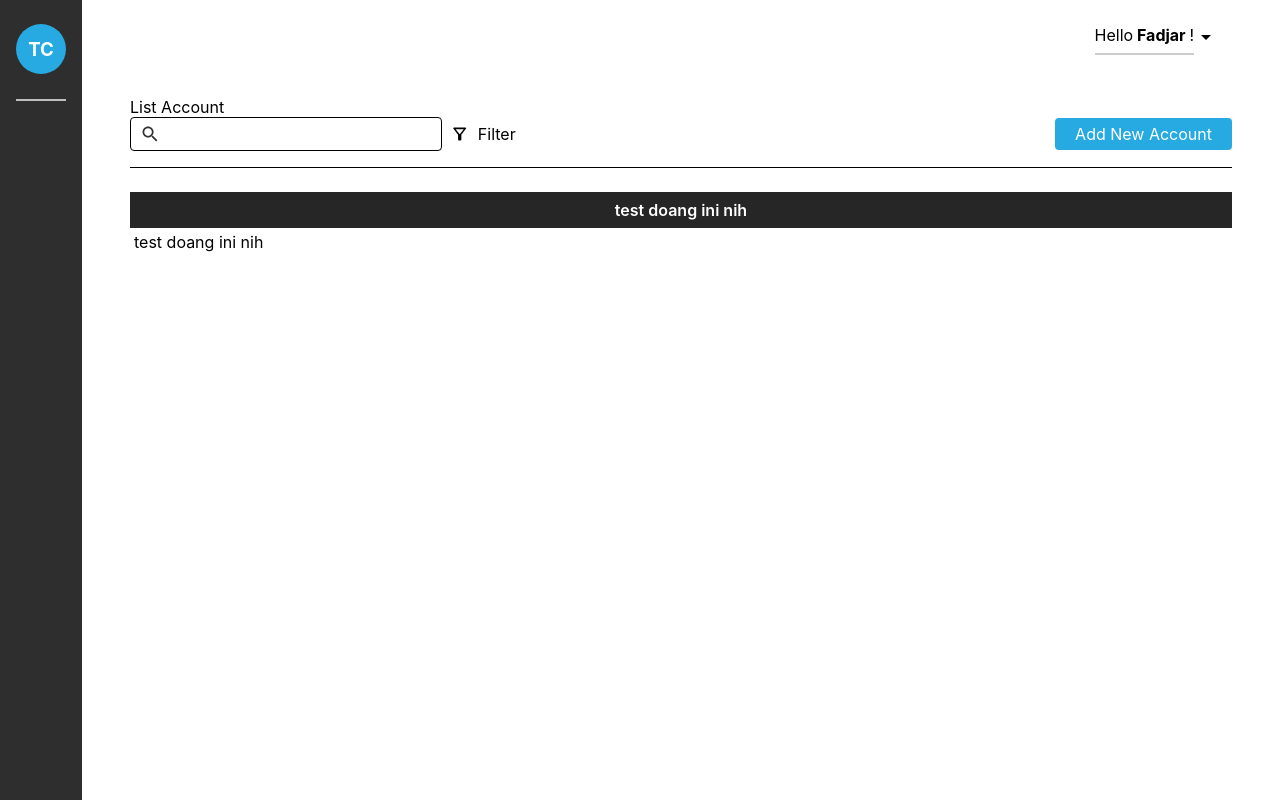
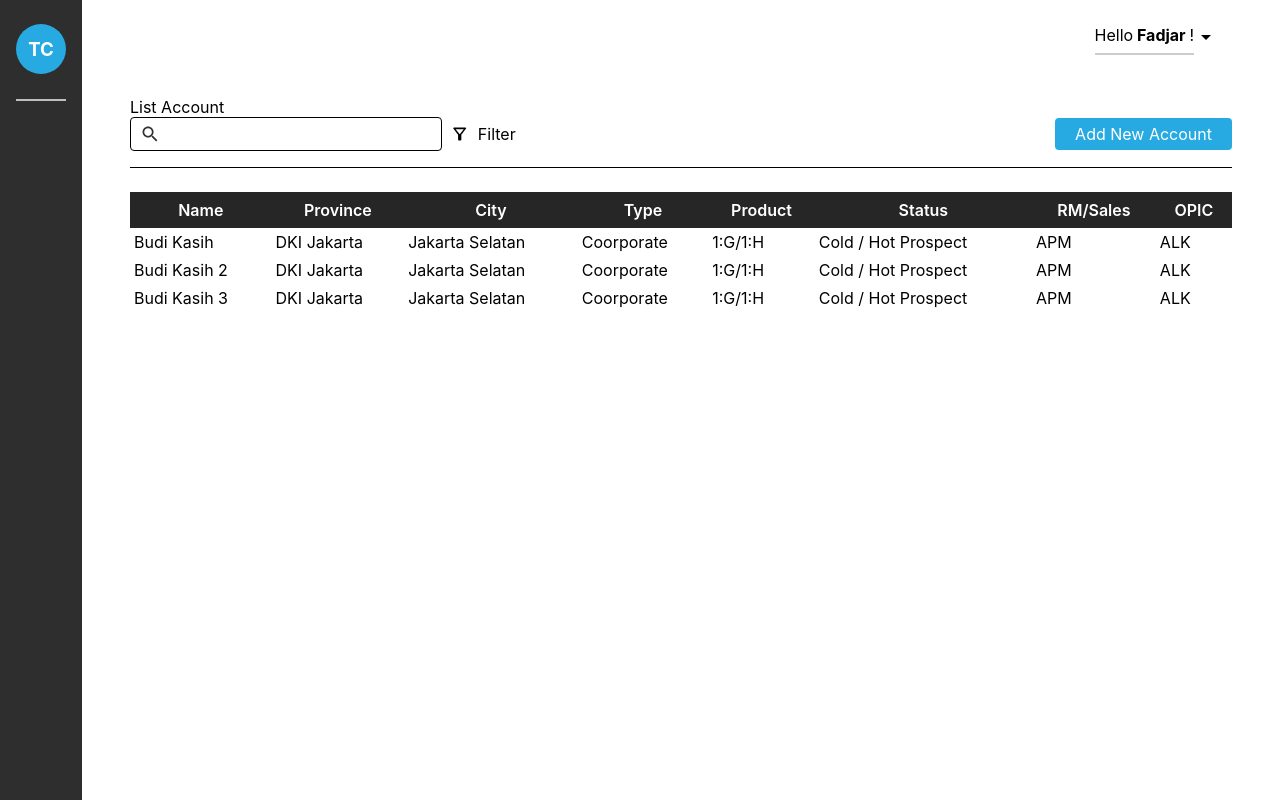
Before and after one commit to fide-developer/IEU-AccountManagement, a React (Create React App) app: page / in a window 1280 px wide. Built offline with nearby package versions, Linux system fonts and the light colour scheme; no server answers; the database is empty; sample sign-in values are in the browser's storage; some icons are missing.

Commit message:
Add table

```diff
--- a/src/components/CustomTable/index.tsx
+++ b/src/components/CustomTable/index.tsx
@@ -1,23 +1,29 @@
 import { TableContainer } from "./styledComponent"
 
 
-const CustomTable: React.FC = () => {
+const CustomTable: React.FC<{data:any[], title:string[]}> = ({title, data}) => {
 
     return(
         <TableContainer>
             <thead>
                 <tr>
-                    <th>
-                        test doang ini nih
-                    </th>
+                    {title? title.map(data => <th>{data}</th>) : ""}
                 </tr>
             </thead>
             <tbody>
-                <tr>
-                    <td>
-                        test doang ini nih
-                    </td>
-                </tr>
+                {data? data.map((data) => {
+                    let col = []
+                    for(const props in data){
+                        col.push(data[props])
+                    }
+                    return(
+                        <tr>
+                            {
+                                col.map(item=> <td>{item}</td>)
+                            }
+                        </tr>
+                    )
+                }):""}
             </tbody>
         </TableContainer>
     )
--- a/src/pages/Sales/HomePage/ListAccount/index.tsx
+++ b/src/pages/Sales/HomePage/ListAccount/index.tsx
@@ -6,6 +6,39 @@ import CustomTable from "../../../../components/CustomTable"
 
 
 const ListAccount: React.FC = () => {
+    const title = ["Name", "Province", "City", "Type", "Product", "Status", "RM/Sales", "OPIC"]
+    const data = [
+        {
+            name: "Budi Kasih",
+            province: "DKI Jakarta",
+            city: "Jakarta Selatan",
+            type: "Coorporate",
+            product: "1:G/1:H",
+            status: "Cold / Hot Prospect",
+            sales: "APM",
+            OPIC: "ALK"
+        },
+        {
+            name: "Budi Kasih 2",
+            province: "DKI Jakarta",
+            city: "Jakarta Selatan",
+            type: "Coorporate",
+            product: "1:G/1:H",
+            status: "Cold / Hot Prospect",
+            sales: "APM",
+            OPIC: "ALK"
+        },
+        {
+            name: "Budi Kasih 3",
+            province: "DKI Jakarta",
+            city: "Jakarta Selatan",
+            type: "Coorporate",
+            product: "1:G/1:H",
+            status: "Cold / Hot Prospect",
+            sales: "APM",
+            OPIC: "ALK"
+        }
+    ]
 
     return(
         <ListAccountContainer>
@@ -19,7 +52,7 @@ const ListAccount: React.FC = () => {
                 <MainButton>Add New Account</MainButton>
             </ListMenuContainer>
 
-            <CustomTable />
+            <CustomTable title={title} data={data}/>
         </ListAccountContainer>
     )
 }
```
Also changed, not shown: src/components/Modals/index.tsx (added, +14 -0 lines), src/components/Modals/styledComponents.ts (added, +17 -0 lines).
